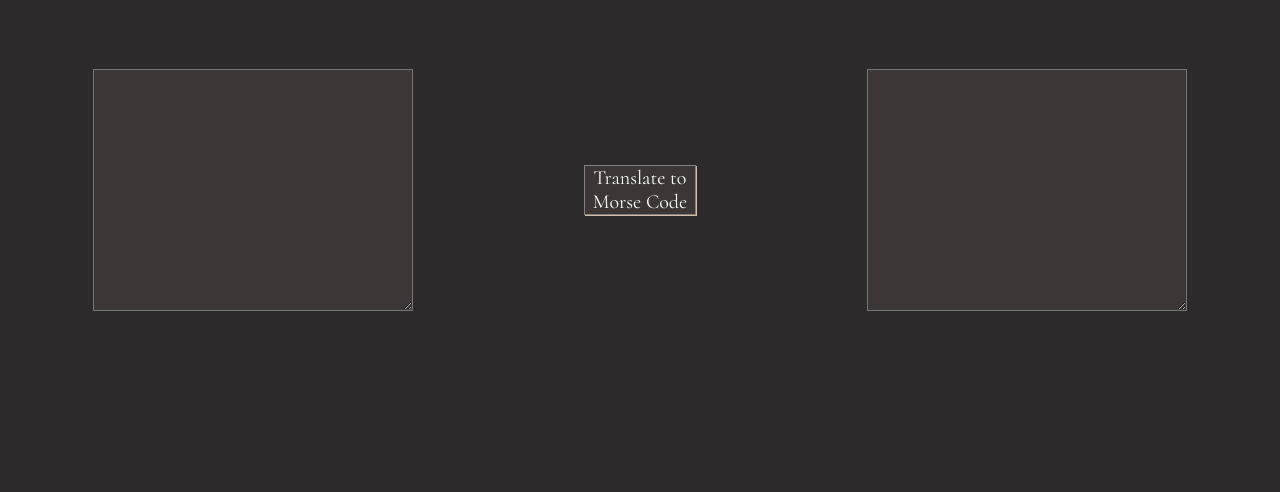
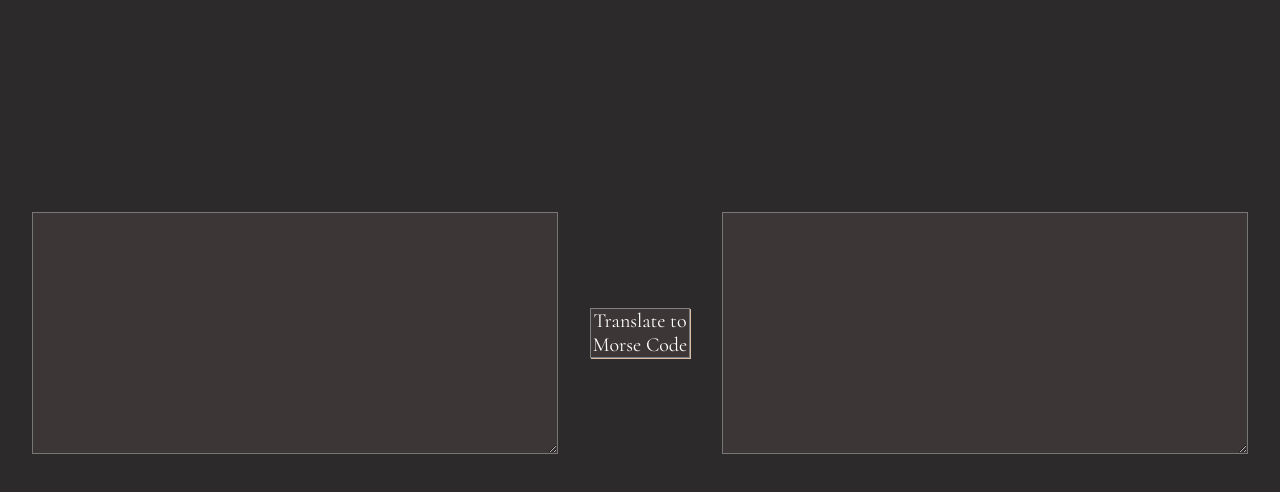
Before and after one commit to Thomastw374/morse-code-translator, a website: page index.html in a window 1280 px wide. Shown: the part 58-550 px from the top of the page. Drawn offline with Linux system fonts and the light colour scheme.

Commit message:
adjusted styling for >phone screen width

```diff
--- a/style.scss
+++ b/style.scss
@@ -86,16 +86,33 @@
 
 @media screen and (min-width: 768px) {
   .main {
+    display: flex;
+    align-items: center;
+    justify-content: center;
+    width: 100%;
+    height: 70%;
     .main__translator-container {
       display: flex;
       flex-direction: row;
       justify-content: space-around;
       align-items: center;
-      margin-inline: 1rem;
+      margin-inline: 2rem;
+      width: 100%;
     }
 
     .main__translate-button {
-      margin: 1rem;
+      margin: 2rem;
+      width: 10rem;
+    }
+
+    .main__english-text-box {
+      width: 70%;
+      max-width: 40rem;
+    }
+
+    .main__morse-code-text-box {
+      width: 70%;
+      max-width: 40rem;
     }
   }
 }
```
Also changed, not shown: style.css.
